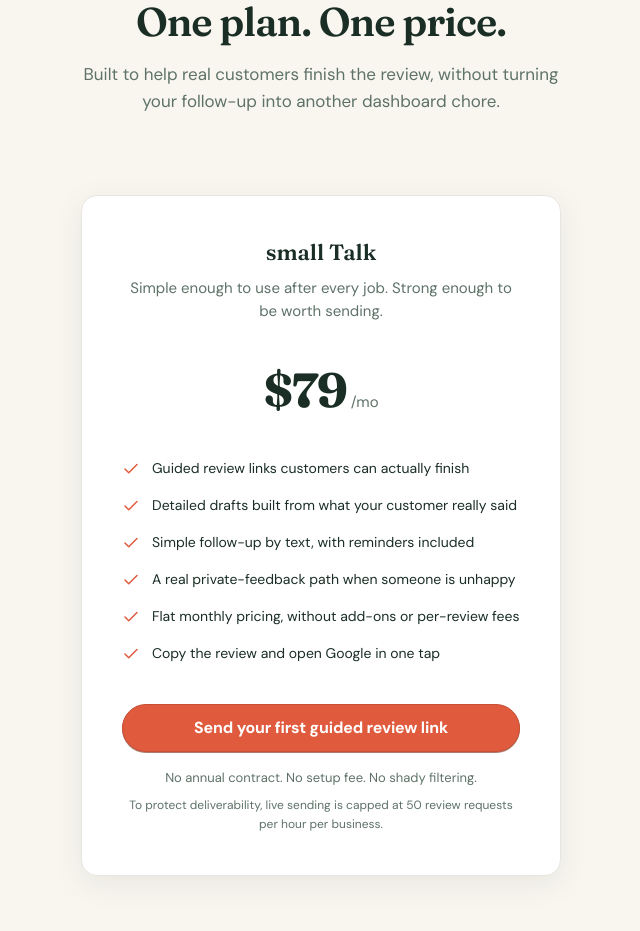
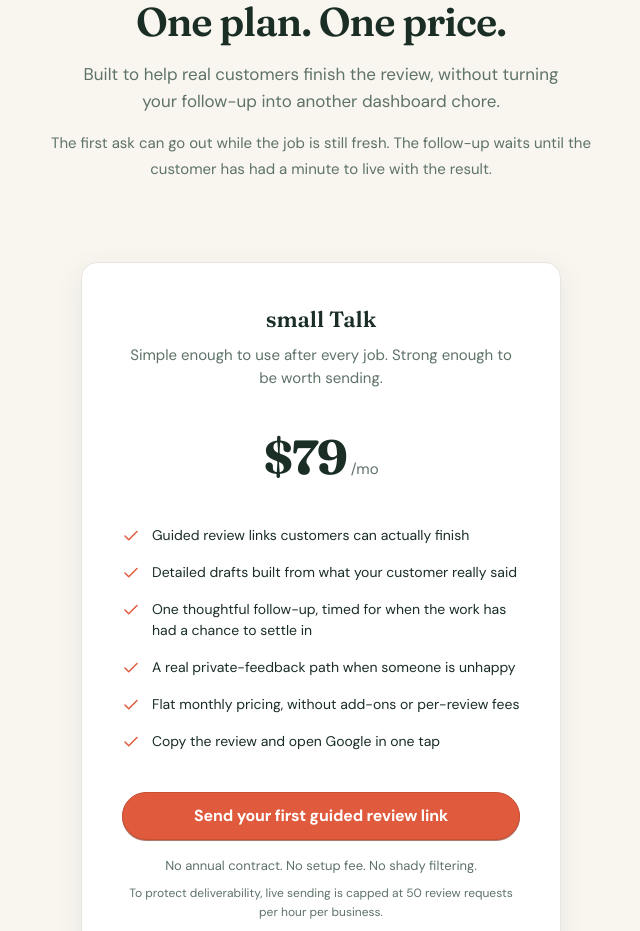
Before and after one commit to jonberard/smalltalk, a Next.js app: page / in a window 1280 px wide. Shown: the part 7200-8131 px from the top of the page, without its empty margins (319-959 px from the left). Built offline with nearby package versions, Linux system fonts and the light colour scheme; no server answers.

Commit message:
Refine landing page timing story

```diff
--- a/app/page.tsx
+++ b/app/page.tsx
@@ -151,7 +151,7 @@ const FAQ_ITEMS = [
   },
   {
     q: "Can I send review requests via text message?",
-    a: "Yes. small Talk sends a text to your customer right after the job. They tap the link, pick what stood out, and get an AI-drafted review in 30 seconds. No app download, no login required.",
+    a: "Yes. small Talk can send the first text while the job is still fresh. If the customer needs a minute to come up for air, the follow-up waits until they’ve had a chance to live with the result. They tap the link, pick what stood out, and get an AI-drafted review in 30 seconds. No app download, no login required.",
   },
 ];
 
@@ -655,6 +655,9 @@ export default function LandingPage() {
           <p className="mx-auto mt-4 max-w-[480px] text-[17px] leading-[1.6] text-muted">
             Built to help real customers finish the review, without turning your follow-up into another dashboard chore.
           </p>
+          <p className="mx-auto mt-4 max-w-[560px] text-[15px] leading-[1.7] text-muted">
+            The first ask can go out while the job is still fresh. The follow-up waits until the customer has had a minute to live with the result.
+          </p>
         </div>
 
         <div className="mx-auto max-w-[480px]">
@@ -675,7 +678,7 @@ export default function LandingPage() {
               {[
                 "Guided review links customers can actually finish",
                 "Detailed drafts built from what your customer really said",
-                "Simple follow-up by text, with reminders included",
+                "One thoughtful follow-up, timed for when the work has had a chance to settle in",
                 "A real private-feedback path when someone is unhappy",
                 "Flat monthly pricing, without add-ons or per-review fees",
                 "Copy the review and open Google in one tap",
```
